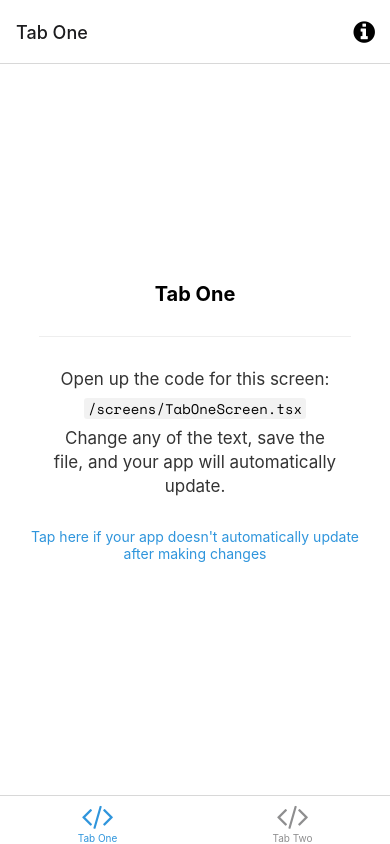
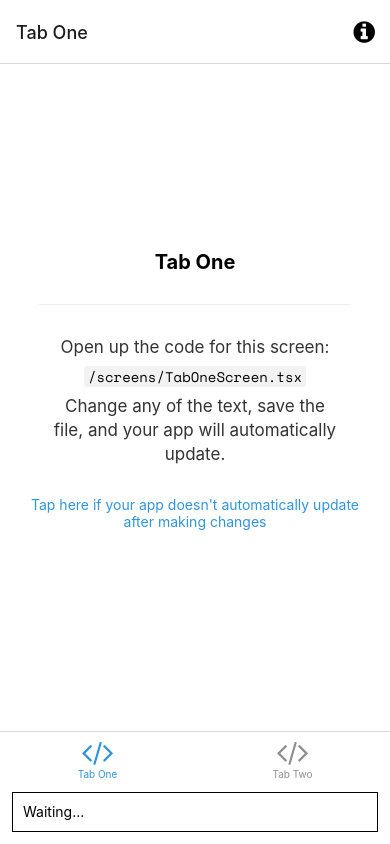
Before and after one commit to rafaelmoczalla/Berlin-Indoor-Swimming-Pool-Filter, a React Native app: screen / in a window 390 px wide. Built offline with nearby package versions, Linux system fonts and the light colour scheme; no server answers; what expo-linking would draw is missing.

Commit message:
First reading of another website and DOM search

```diff
--- a/App.tsx
+++ b/App.tsx
@@ -1,5 +1,8 @@
+import { useEffect, useState, useCallback } from 'react';
+
 import { StatusBar } from 'expo-status-bar';
 import { SafeAreaProvider } from 'react-native-safe-area-context';
+import { StyleSheet, Text } from 'react-native';
 
 import useCachedResources from './hooks/useCachedResources';
 import useColorScheme from './hooks/useColorScheme';
@@ -9,6 +12,54 @@ export default function App() {
   const isLoadingComplete = useCachedResources();
   const colorScheme = useColorScheme();
 
+  const [text, onChangeText] = useState('Wrtie some Text');
+  const [number, onChangeNumber] = useState('');
+
+  const styles = StyleSheet.create({
+    input: {
+      height: 40,
+      margin: 12,
+      borderWidth: 1,
+      padding: 10,
+    },
+  });
+
+  const [badText, setBadText] = useState("Waiting...");
+
+  // Read text from URL location
+  const url = 'https://www.berlinerbaeder.de/baeder/bad-suche/#/';
+
+  const makeAPICall = useCallback(async () => {
+    await fetch('https://cors-anywhere.herokuapp.com/' + url, {
+      method: 'GET'
+    })
+    .then(response => {
+      if (response.ok) {
+        console.log(response);
+        response.text().then(text => {
+          var parser = new DOMParser();
+        	var list = parser.parseFromString(text, 'text/html').getElementById('filter');
+          if (list !== null) {
+            var bad = list.getElementsByTagName('li');
+            console.log(bad);
+            setBadText(bad[0].innerText);
+          }
+          else {
+            console.log('Empty pool list.');
+          }
+        });
+      } else {
+        console.log('failed');
+      }
+    });
+  }, []);
+
+  // Send an async HTTP Get request to the url
+  useEffect(() => {
+    makeAPICall()
+    .catch(console.error);
+  }, [makeAPICall])
+
   if (!isLoadingComplete) {
     return null;
   } else {
@@ -16,6 +67,9 @@ export default function App() {
       <SafeAreaProvider>
         <Navigation colorScheme={colorScheme} />
         <StatusBar />
+        <Text style={styles.input}>
+          {badText}
+        </Text>
       </SafeAreaProvider>
     );
   }
--- a/package.json
+++ b/package.json
@@ -18,6 +18,10 @@
     "@react-navigation/bottom-tabs": "^6.0.5",
     "@react-navigation/native": "^6.0.2",
     "@react-navigation/native-stack": "^6.1.0",
+    "@types/axios": "^0.14.0",
+    "@types/cheerio": "^0.22.31",
+    "axios": "^0.26.0",
+    "cheerio": "^1.0.0-rc.10",
     "expo": "~44.0.0",
     "expo-asset": "~8.4.4",
     "expo-constants": "~13.0.0",
@@ -37,8 +41,8 @@
     "@babel/core": "^7.12.9",
     "@types/react": "~17.0.21",
     "@types/react-native": "~0.64.12",
+    "jest": "^26.6.3",
     "jest-expo": "~44.0.1",
-    "jest": "^26.6.3",
     "react-test-renderer": "17.0.1",
     "typescript": "~4.3.5"
   },
--- a/tsconfig.json
+++ b/tsconfig.json
@@ -1,6 +1,7 @@
 {
   "extends": "expo/tsconfig.base",
   "compilerOptions": {
-    "strict": true
+    "strict": true,
+    "lib": ["es6", "dom"]
   }
 }
```
Also changed, not shown: 1 other file (tests, documents, lock files or other folders).
